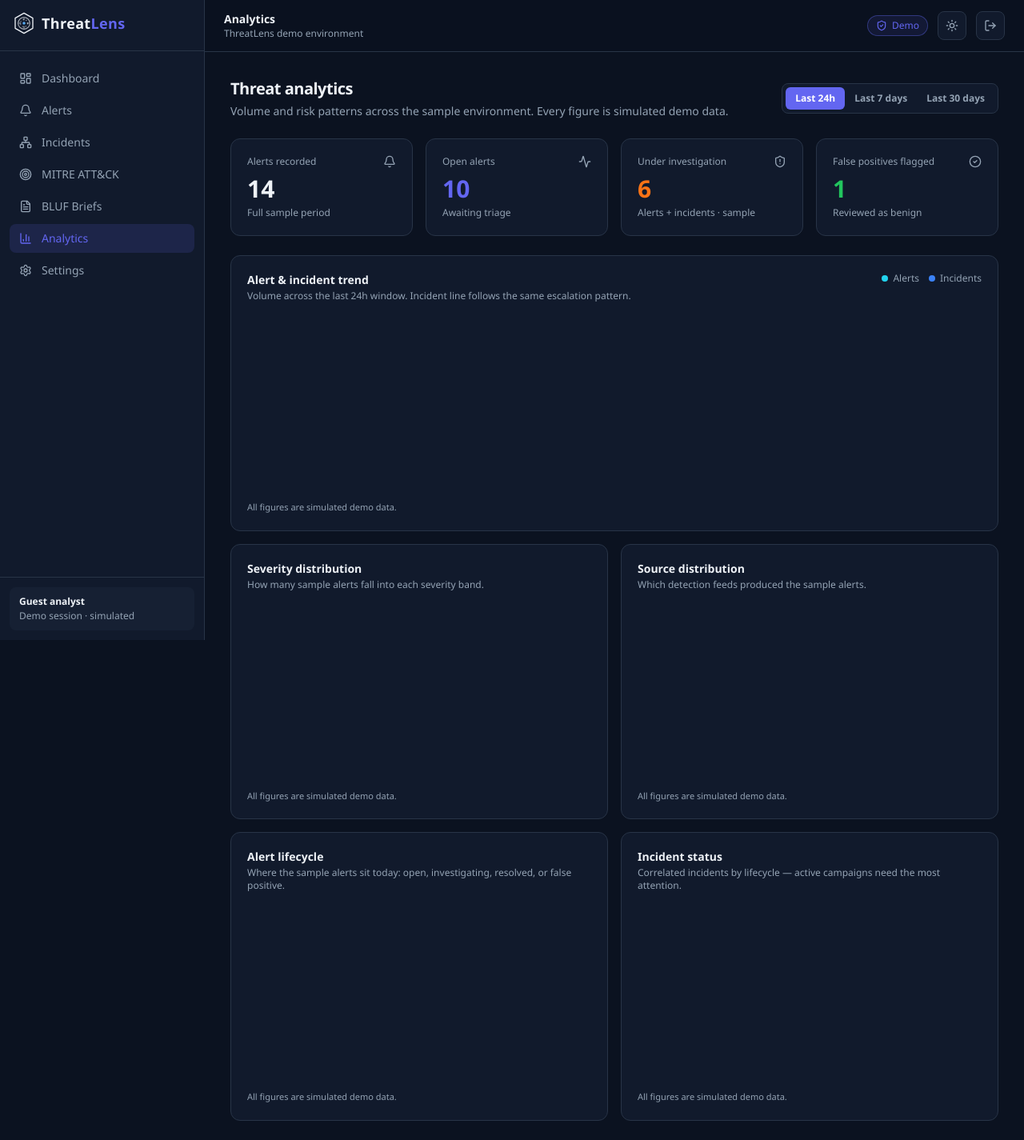
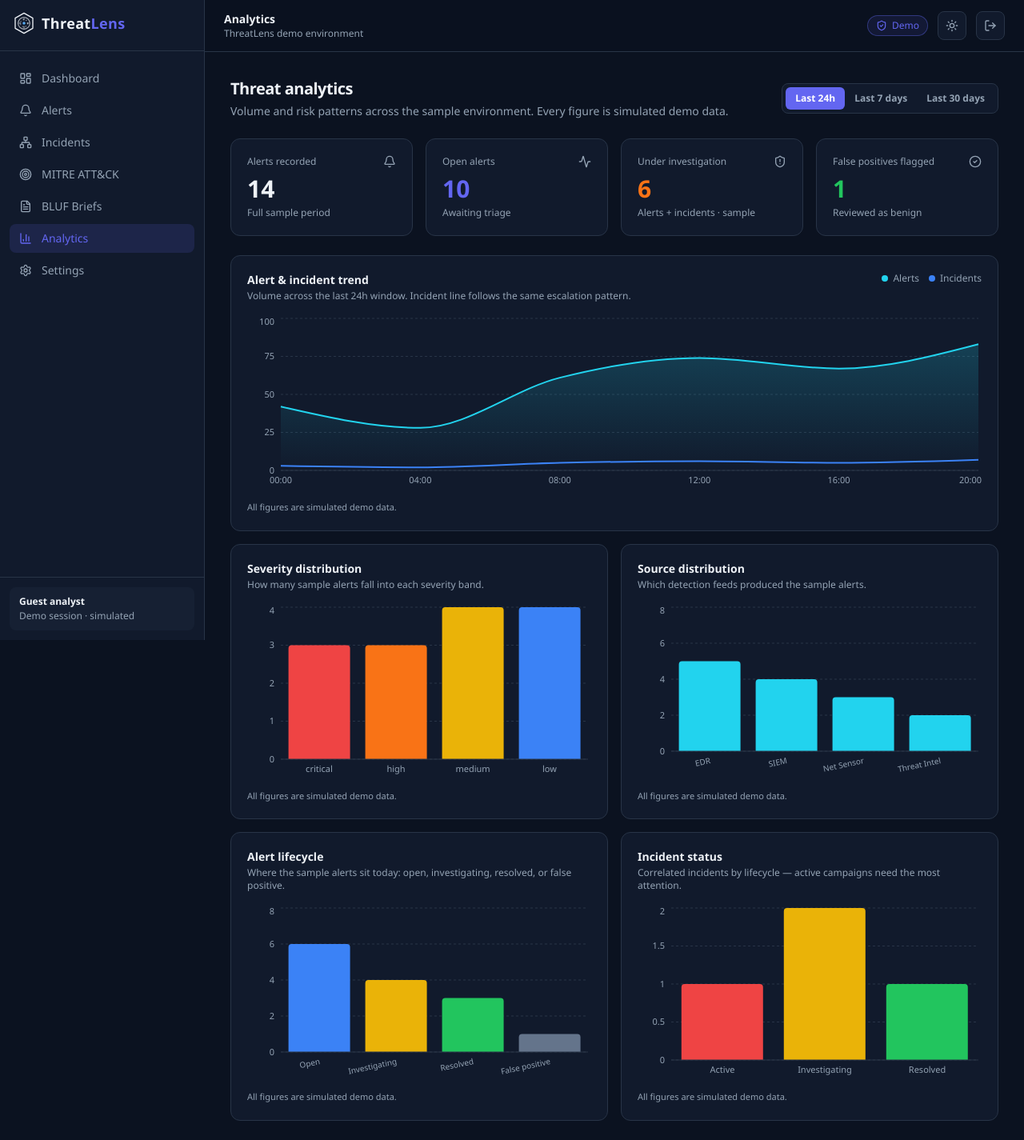
Before and after one commit to Ankitlakhatariya/bob-ai-hackathon-threat-intelligence, a React (Vite) app in the folder src/frontend/: page /analytics in a window 1280 px wide. Shown: the top 1425 px of the page at 80% size. Built offline with nearby package versions, Linux system fonts and the light colour scheme.

Commit message:
fix(frontend): restore analytics chart rendering

```diff
--- a/src/frontend/src/pages/Analytics.tsx
+++ b/src/frontend/src/pages/Analytics.tsx
@@ -14,6 +14,7 @@
   BarChart,
   CartesianGrid,
   Cell,
+  ResponsiveContainer,
   Tooltip,
   XAxis,
   YAxis,
@@ -236,7 +237,8 @@
                 </div>
               }
             >
-              {trend ? (
+              {trend && trend.length > 0 ? (
+                <ResponsiveContainer width="100%" height="100%">
                   <AreaChart data={trend} margin={{ top: 4, right: 4, bottom: 0, left: -18 }}>
                     <defs>
                       <linearGradient id="gradAnalyticsAlerts" x1="0" y1="0" x2="0" y2="1">
@@ -283,8 +285,11 @@
                       fill="transparent"
                     />
                   </AreaChart>
+                </ResponsiveContainer>
+              ) : trend === null ? (
+                <ChartSkeleton />
               ) : (
-                <ChartSkeleton />
+                <ChartEmpty />
               )}
             </ChartCard>
 
@@ -294,6 +299,8 @@
                 description="How many sample alerts fall into each severity band."
                 srSummary="Bar chart of sample alerts grouped by severity: critical, high, medium, and low."
               >
+                {severity.length > 0 ? (
+                  <ResponsiveContainer width="100%" height="100%">
                     <BarChart data={severity.map((entry) => ({ label: entry.severity, count: entry.count }))} margin={{ top: 4, right: 4, bottom: 0, left: -18 }}>
                       <CartesianGrid stroke={chartColors.grid} strokeDasharray="3 3" vertical={false} />
                       <XAxis
@@ -320,6 +327,10 @@
                         ))}
                       </Bar>
                     </BarChart>
+                  </ResponsiveContainer>
+                ) : (
+                  <ChartEmpty />
+                )}
               </ChartCard>
 
               <ChartCard
@@ -327,6 +338,8 @@
                 description="Which detection feeds produced the sample alerts."
                 srSummary="Bar chart of sample alerts grouped by detection source."
               >
+                {sourceDistribution.length > 0 ? (
+                  <ResponsiveContainer width="100%" height="100%">
                     <BarChart data={sourceDistribution.map((entry) => ({ label: entry.label, count: entry.count }))} margin={{ top: 4, right: 4, bottom: 0, left: -18 }}>
                       <CartesianGrid stroke={chartColors.grid} strokeDasharray="3 3" vertical={false} />
                       <XAxis
@@ -353,6 +366,10 @@
                       />
                       <Bar dataKey="count" name="Alerts" fill={chartColors.accent} radius={[4, 4, 0, 0]} />
                     </BarChart>
+                  </ResponsiveContainer>
+                ) : (
+                  <ChartEmpty />
+                )}
               </ChartCard>
 
               <ChartCard
@@ -360,6 +377,8 @@
                 description="Where the sample alerts sit today: open, investigating, resolved, or false positive."
                 srSummary="Bar chart showing investigation-state coverage across the sample alerts."
               >
+                {lifecycleDistribution.length > 0 ? (
+                  <ResponsiveContainer width="100%" height="100%">
                     <BarChart data={lifecycleDistribution.map((entry) => ({ label: statusLabels[entry.status], count: entry.count }))} margin={{ top: 4, right: 4, bottom: 0, left: -18 }}>
                       <CartesianGrid stroke={chartColors.grid} strokeDasharray="3 3" vertical={false} />
                       <XAxis
@@ -390,6 +409,10 @@
                         ))}
                       </Bar>
                     </BarChart>
+                  </ResponsiveContainer>
+                ) : (
+                  <ChartEmpty />
+                )}
               </ChartCard>
 
               <ChartCard
@@ -397,6 +420,8 @@
                 description="Correlated incidents by lifecycle — active campaigns need the most attention."
                 srSummary="Bar chart of correlated incidents grouped by status."
               >
+                {incidentStatusDistribution.length > 0 ? (
+                  <ResponsiveContainer width="100%" height="100%">
                     <BarChart data={incidentStatusDistribution.map((entry) => ({ label: incidentStatusLabels[entry.status], count: entry.count }))} margin={{ top: 4, right: 4, bottom: 0, left: -18 }}>
                       <CartesianGrid stroke={chartColors.grid} strokeDasharray="3 3" vertical={false} />
                       <XAxis
@@ -423,6 +448,10 @@
                         ))}
                       </Bar>
                     </BarChart>
+                  </ResponsiveContainer>
+                ) : (
+                  <ChartEmpty />
+                )}
               </ChartCard>
             </div>
           </div>
@@ -566,6 +595,14 @@
   )
 }
 
+function ChartEmpty() {
+  return (
+    <p className="flex h-full w-full items-center justify-center px-4 text-center text-xs text-foreground-muted">
+      No data available for this visualization.
+    </p>
+  )
+}
+
 function AnalyticsSkeleton() {
   return (
     <div className="mt-6 animate-pulse" aria-label="Loading analytics">
```
Lines whose indentation alone changed are shown as unchanged.
